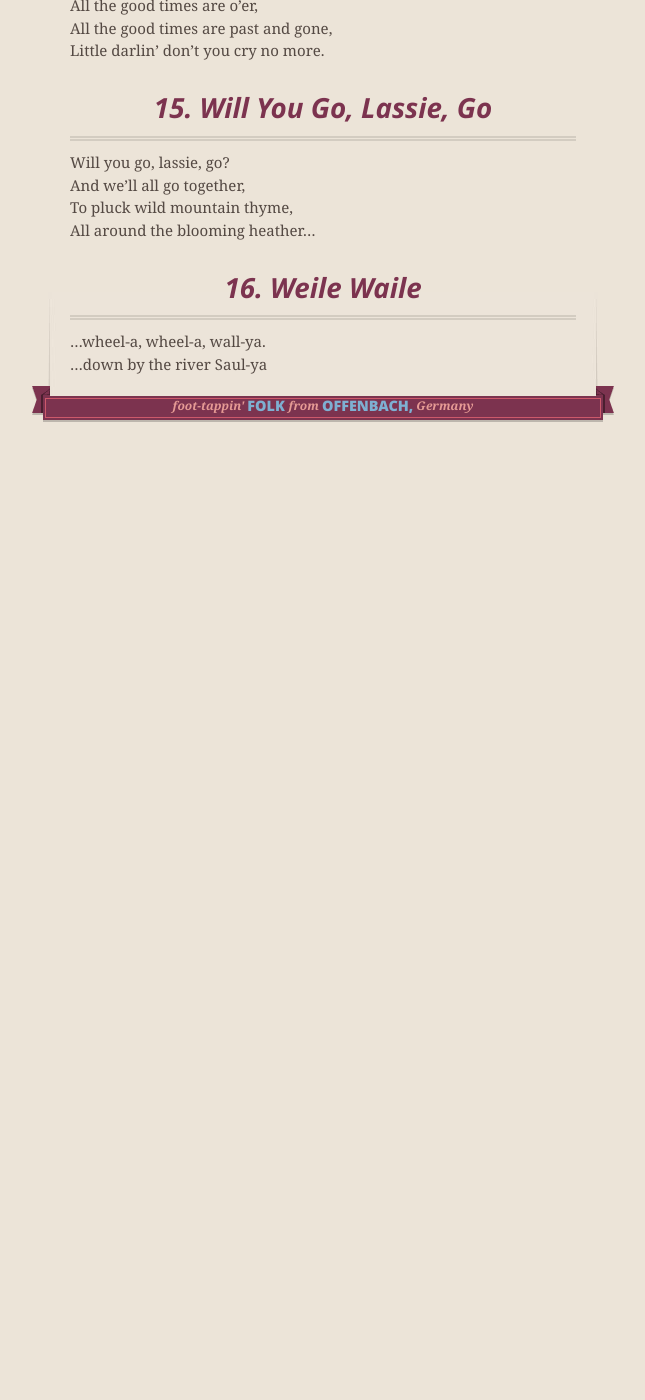
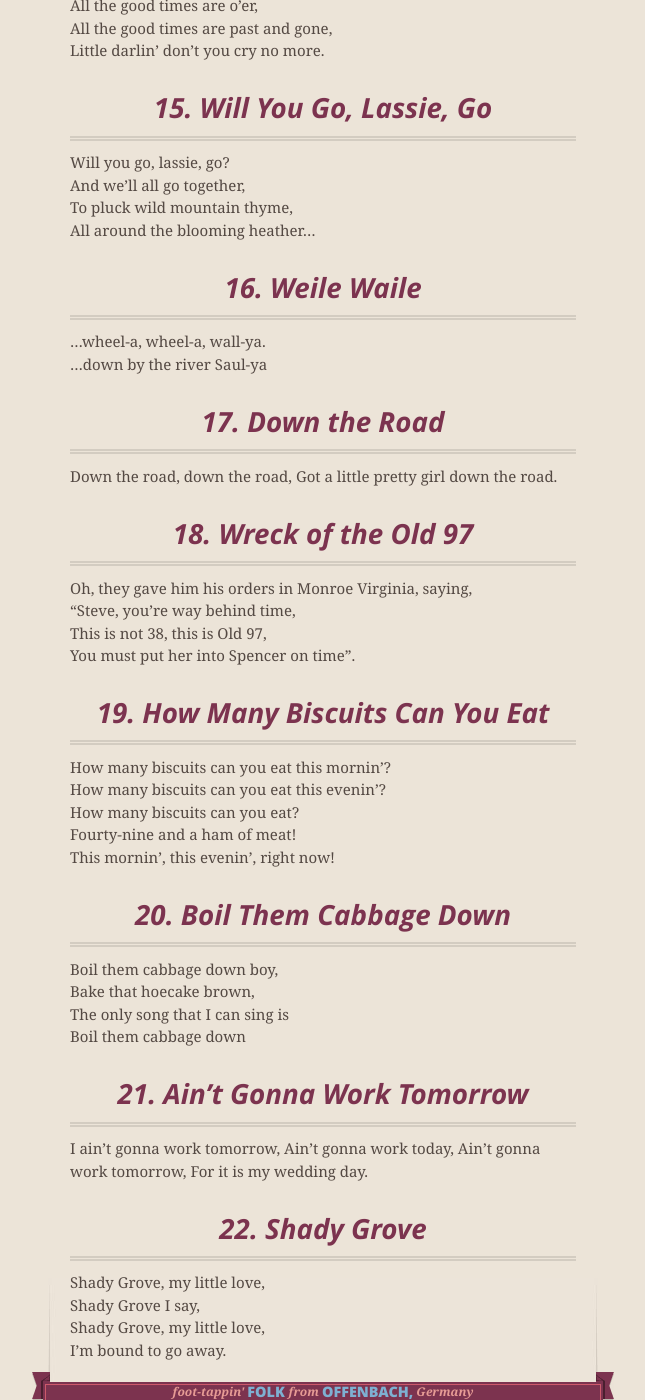
Before and after one commit to BrianInGermany/briankennethmusic, a Jekyll site: the page built from singalong.md, in a window 1280 px wide and 1400 px high, scrolled down 2840 px. Shown: the whole window, without its empty margins (317-962 px from the left). Built offline with Jekyll 4.4.1, drawn with Linux system fonts in a browser that asks for light colours; our own code applies the rules of GitHub Pages for plain Markdown files; comment, search, counter and statistics services are not loaded; before the commit the page ends 3325 px from its top, so only the background shows below that.

Commit message:
add songs

```diff
--- a/singalong.md
+++ b/singalong.md
@@ -83,3 +83,32 @@ All around the blooming heather…
 # 16. Weile Waile
 …wheel-a, wheel-a, wall-ya.
 …down by the river Saul-ya
+# 17. Down the Road
+Down the road, down the road,
+Got a little pretty girl down the road.
+# 18. Wreck of the Old 97
+Oh, they gave him his orders in Monroe Virginia, saying,
+"Steve, you're way behind time,
+This is not 38, this is Old 97,
+You must put her into Spencer on time".
+# 19. How Many Biscuits Can You Eat
+How many biscuits can you eat this mornin'?
+How many biscuits can you eat this evenin'?
+How many biscuits can you eat?
+Fourty-nine and a ham of meat!
+This mornin', this evenin', right now!
+# 20. Boil Them Cabbage Down
+Boil them cabbage down boy,
+Bake that hoecake brown,
+The only song that I can sing is
+Boil them cabbage down
+# 21. Ain't Gonna Work Tomorrow
+I ain't gonna work tomorrow,
+Ain't gonna work today,
+Ain't gonna work tomorrow,
+For it is my wedding day.
+# 22. Shady Grove
+Shady Grove, my little love,
+Shady Grove I say,
+Shady Grove, my little love,
+I'm bound to go away.
```
